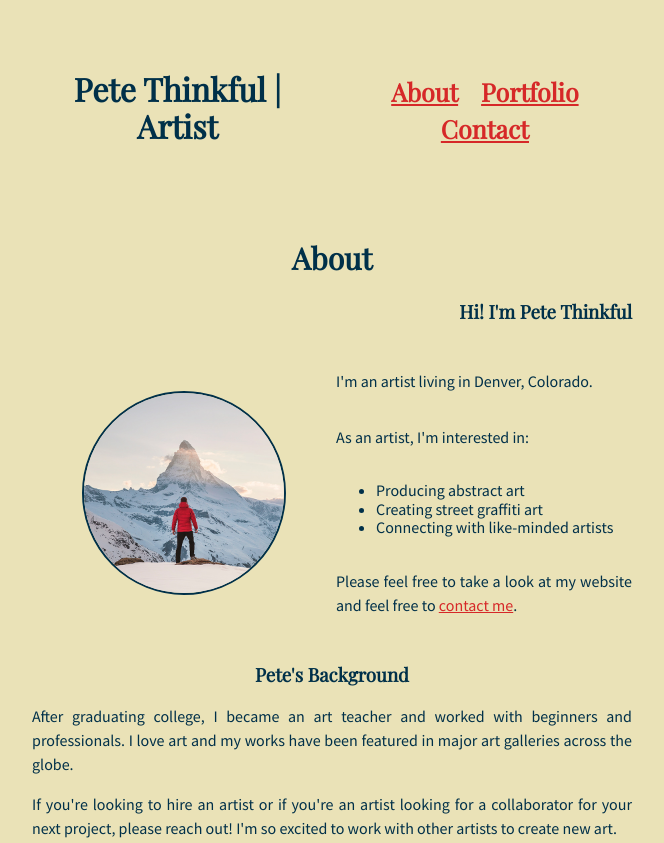
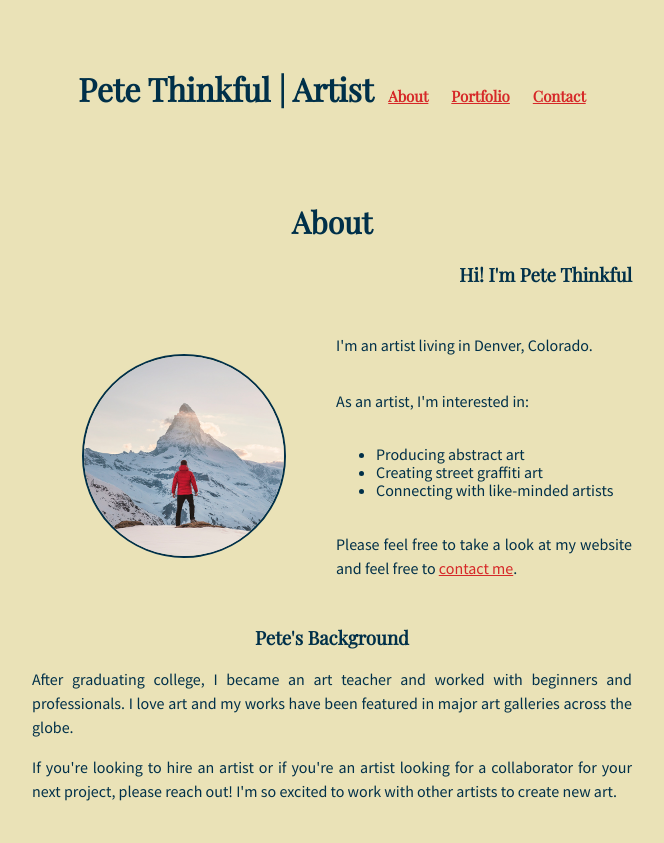
Before and after one commit to ekane-ebah/new-pete-thinkful-portfolio, a plain HTML site: page index.html in a window 1280 px wide. Shown: the top 843 px of the page, without its empty margins (308-972 px from the left). Drawn offline with nearby package versions, Linux system fonts and the light colour scheme.

Commit message:
Update style.css

```diff
--- a/style.css
+++ b/style.css
@@ -53,7 +53,7 @@ a:hover {
 
 nav a {
   padding-left: 15px;
-  font-size: 25px;
+  font-size: 15px;
 }
 
 /* Images */
@@ -80,12 +80,13 @@ hr {
   border: 1px solid black;
 }
 hi {
-  font-size: 40px;
+  font-size: 30px;
 }
 /* aplying flexbox to content*/
 .navigate {
   display: flex;
   flex-direction: row;
+  justify-content: center;
 }
 .intro {
   text-align: right;
```
